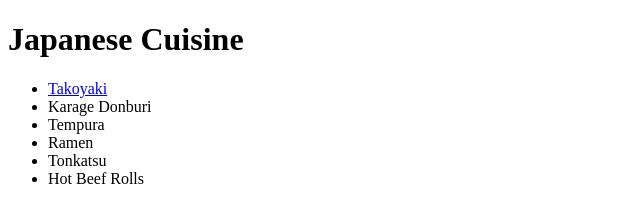
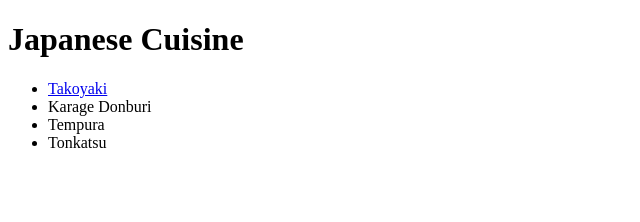
Before and after one commit to CalebCavilla/Recipe_Website, a plain HTML site: page index.html in a window 1280 px wide. Shown: the whole page, without its empty margins (0-640 px from the left). Drawn offline with Linux system fonts and the light colour scheme.

Commit message:
Changed number of recipes down to 4

```diff
--- a/index.html
+++ b/index.html
@@ -11,9 +11,7 @@
         <li><a href="/recipes/takoyaki.html">Takoyaki</a></li>
         <li><a>Karage Donburi</a></li>
         <li><a>Tempura</a></li>
-        <li><a>Ramen</a></li>
         <li><a>Tonkatsu</a></li>
-        <li><a>Hot Beef Rolls</a></li>
     </ul>
 </body>
 </html>
```
